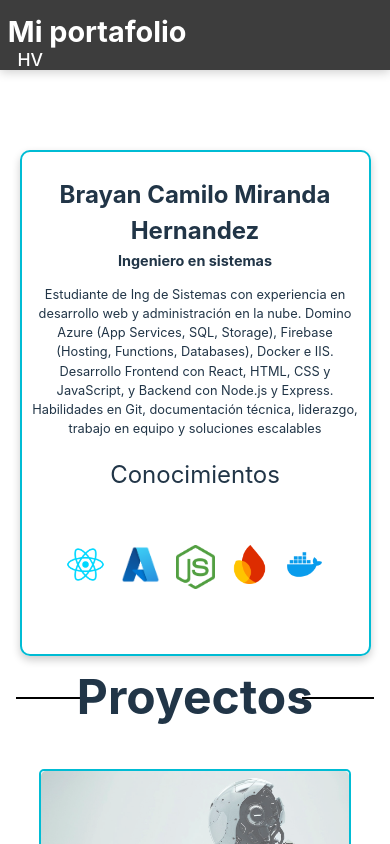
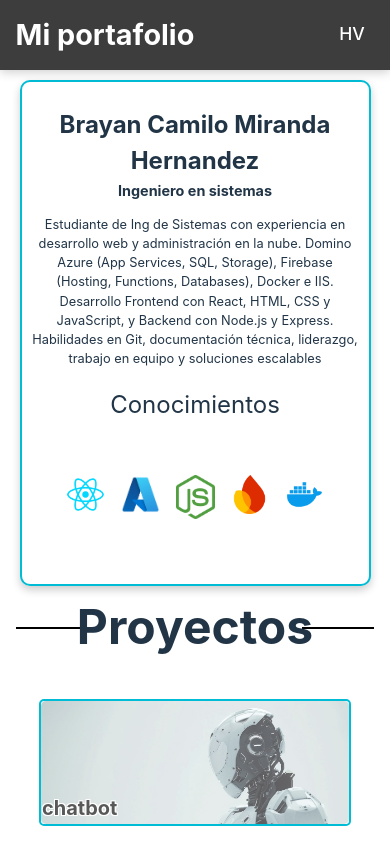
Before and after one commit to brayanmi129/Portafolio, a React (Vite) app: page / in a window 390 px wide. Shown: the top 844 px of the page. Built offline with nearby package versions, Linux system fonts and the light colour scheme.

Commit message:
fix: navbar error

```diff
--- a/src/pages/inicio/components/Css/Navbar.css
+++ b/src/pages/inicio/components/Css/Navbar.css
@@ -26,7 +26,6 @@
 }
 
 #root.Inicio-theme .navbar-links {
-  list-style: none;
   display: flex;
   align-items: center;
   gap: 2rem;
@@ -52,10 +51,4 @@
   #root.Inicio-theme .liitem {
     display: none;
   }
-  #root.Inicio-theme .navbar {
-    position: static;
-    flex-direction: column;
-    align-items: flex-start;
-    padding: 1rem 2vw;
-  }
 }
--- a/src/pages/inicio/components/Navbar.jsx
+++ b/src/pages/inicio/components/Navbar.jsx
@@ -26,7 +26,7 @@ function Navbar({ toggle }) {
         <li className="liitem">
           <a href="#Contacto">Contacto</a>
         </li>
-        <li>
+        <li className="hv">
           <a onClick={handleDownload} href="#" title="Descargar hoja de vida (PDF)">
             HV
           </a>
```
